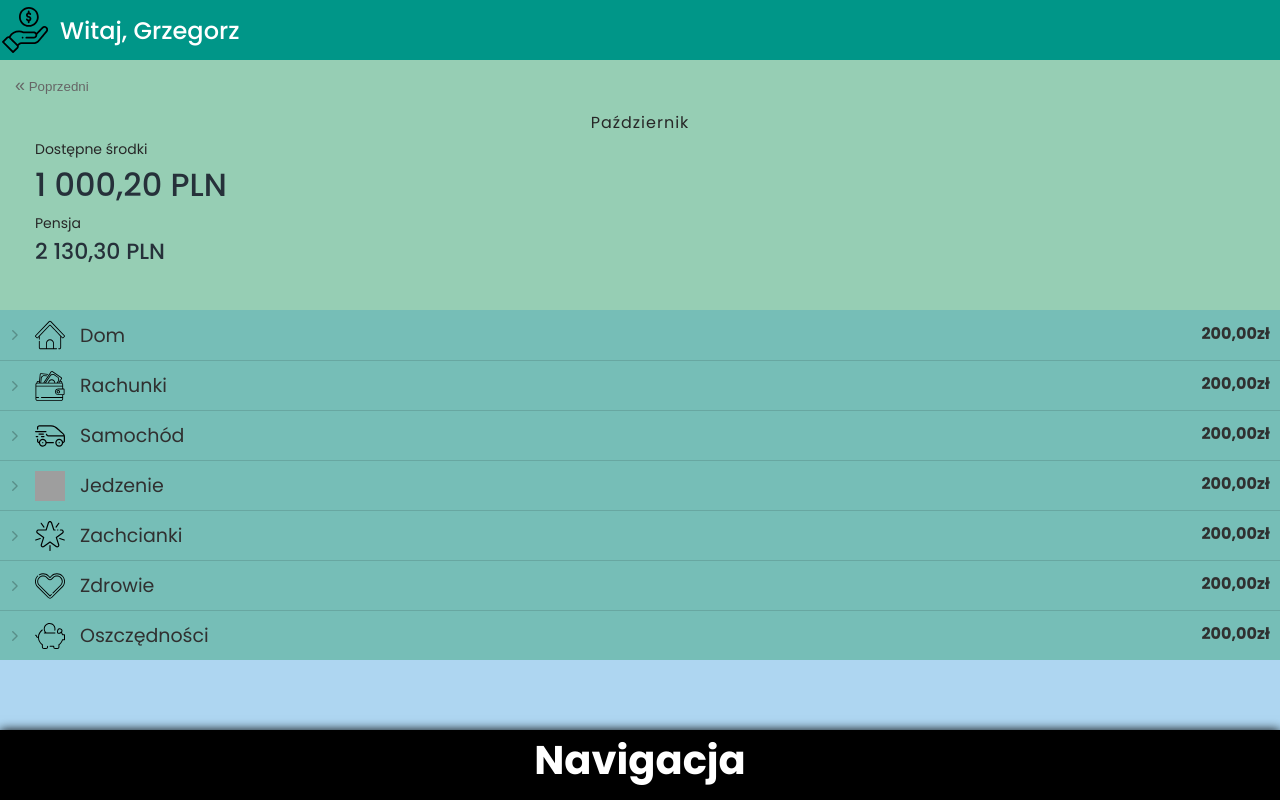
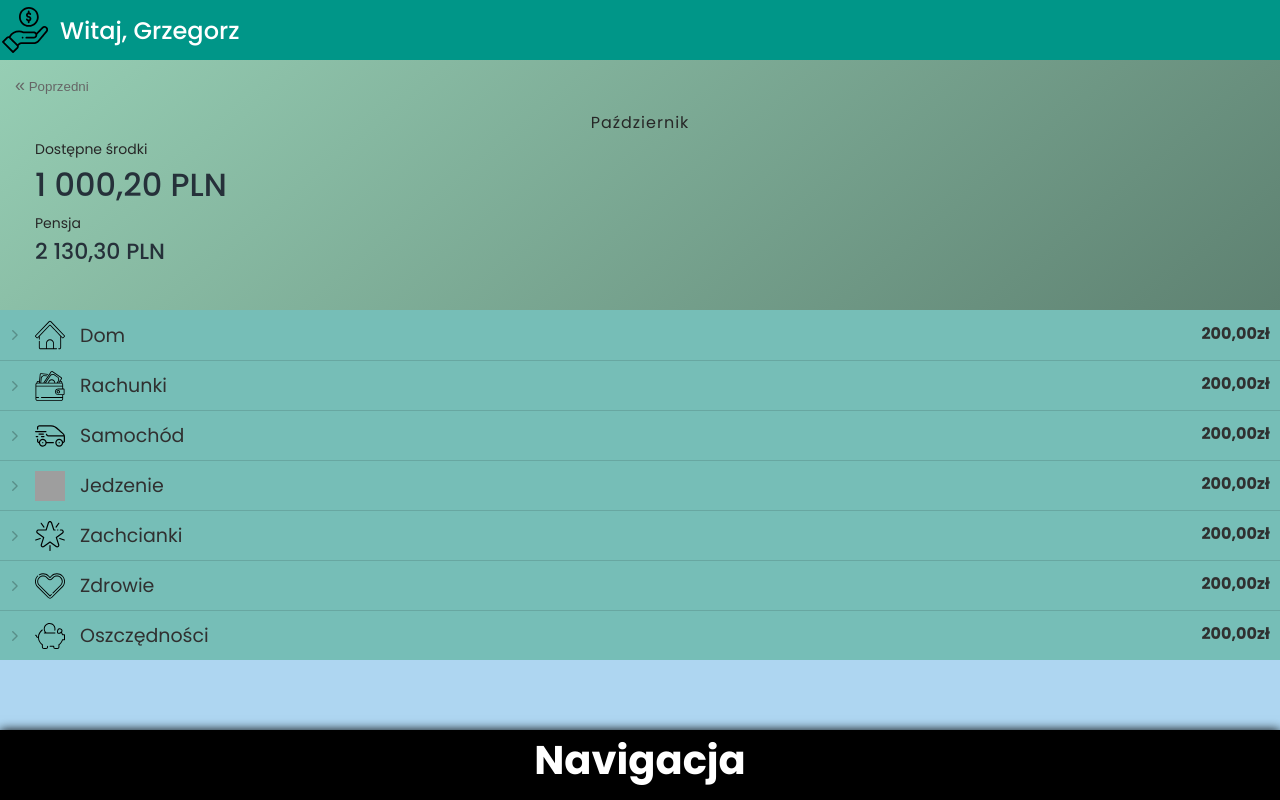
Before and after one commit to ErykFryderyk/finance-manager-app, a Vue app: page / in a window 1280 px wide. Built offline with nearby package versions, Linux system fonts and the light colour scheme; grey boxes are pictures that could not be loaded.

Commit message:
change background color on gradient

```diff
--- a/src/components/MyMoney.vue
+++ b/src/components/MyMoney.vue
@@ -6,11 +6,11 @@
       </button>
     </div>
     <div class="box">
-    <h2 class="box__month">Październik</h2>
-    <span class="box__label">Dostępne środki</span>
-    <h2 class="box__rest-money">1 000,<span>20</span> PLN</h2>
-    <span class="box__label">Pensja</span>
-    <h3 class="box__payment">2 130,<span>30</span> PLN</h3>
+      <h2 class="box__month">Październik</h2>
+      <span class="box__label">Dostępne środki</span>
+      <h2 class="box__rest-money">1 000,<span>20</span> PLN</h2>
+      <span class="box__label">Pensja</span>
+      <h3 class="box__payment">2 130,<span>30</span> PLN</h3>
     </div>
   </div>
 </template>
@@ -22,7 +22,8 @@ export default {
 
 <style lang="scss" scoped>
 .wrapper{
-  background-color: #96ceb4;
+  background: rgb(182,230,208);
+  background: linear-gradient(140deg, #96ceb4  0%,  #5e8171 100%);
   width: 100%;
   min-height: 250px;
   margin: 0 auto 0 auto;
```
